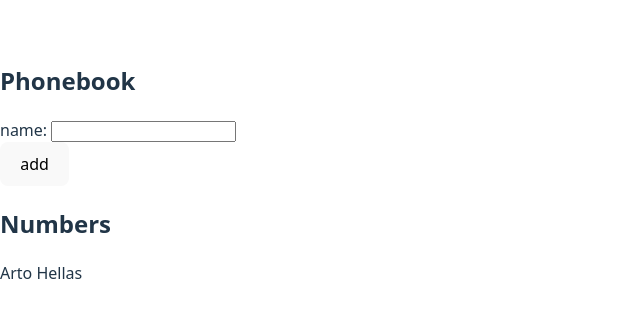
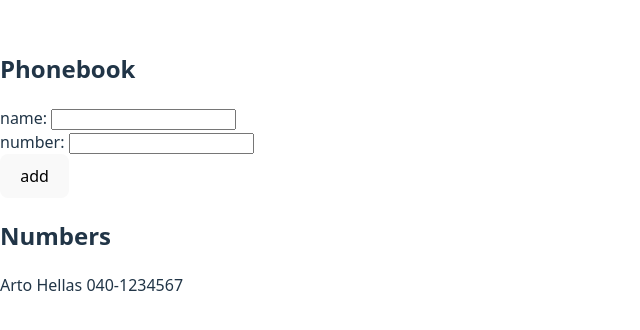
Before and after one commit to TrollRoll2/fullstack-course, a React (Vite) app in the folder part2/phonebook/: page / in a window 1280 px wide. Shown: the part 236-566 px from the top of the page, without its empty margins (0-640 px from the left). Built offline with nearby package versions, Linux system fonts and the light colour scheme.

Commit message:
exercise 2.8

```diff
--- a/part2/phonebook/src/App.jsx
+++ b/part2/phonebook/src/App.jsx
@@ -1,26 +1,26 @@
 import { useState } from 'react'
 
-const Person = ({name}) => <div>{name}</div>
+const Person = ({name, number}) => <div>{name} {number}</div>
 
 const App = () => {
   const [persons, setPersons] = useState([
-    { name: 'Arto Hellas' }
+    { name: 'Arto Hellas', number: '040-1234567' }
   ])
   const [newName, setNewName] = useState('')
+  const [newNumber, setNewNumber] = useState('')
 
-  const handleInput = (event) => {
-    setNewName(event.target.value)
-  }
+  const handleInput = (event) => setNewName(event.target.value)
+  const handleInputNumber = (event) => setNewNumber(event.target.value)
 
   const handleName = (event) => {
     event.preventDefault()
     const personObject = {
-      name: newName
+      name: newName, number: newNumber
     }
 
     persons.some(names => names.name === personObject.name)
       ? window.alert(`${newName} is already added to the phonebook`)
-      : (setPersons(persons.concat(personObject)), setNewName(''))
+      : (setPersons(persons.concat(personObject)), setNewName(''), setNewNumber(''))
     }
 
   return (
@@ -33,11 +33,16 @@ const App = () => {
           onChange={handleInput} />
         </div>
         <div>
+          number: <input
+          value={newNumber}
+          onChange={handleInputNumber} />
+        </div>
+        <div>
           <button type="submit">add</button>
         </div>
       </form>
       <h2>Numbers</h2>
-        {persons.map(person => <Person key={person.name} name={person.name} />)}
+        {persons.map(person => <Person key={person.name} name={person.name} number={person.number} />)}
     </div>
   )
 }
```
